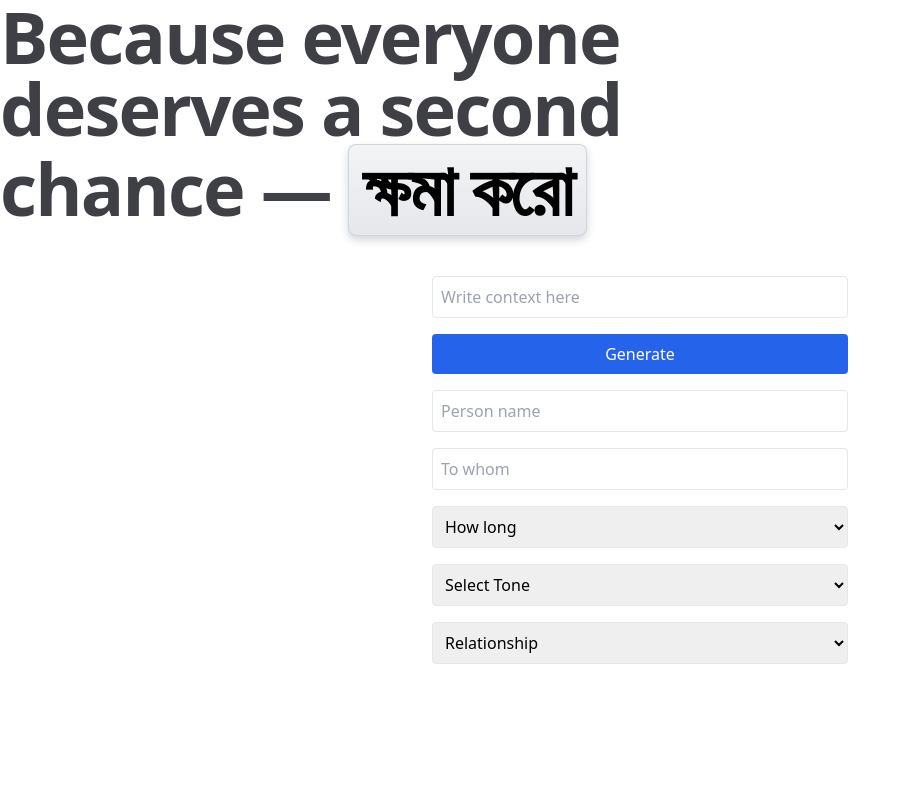
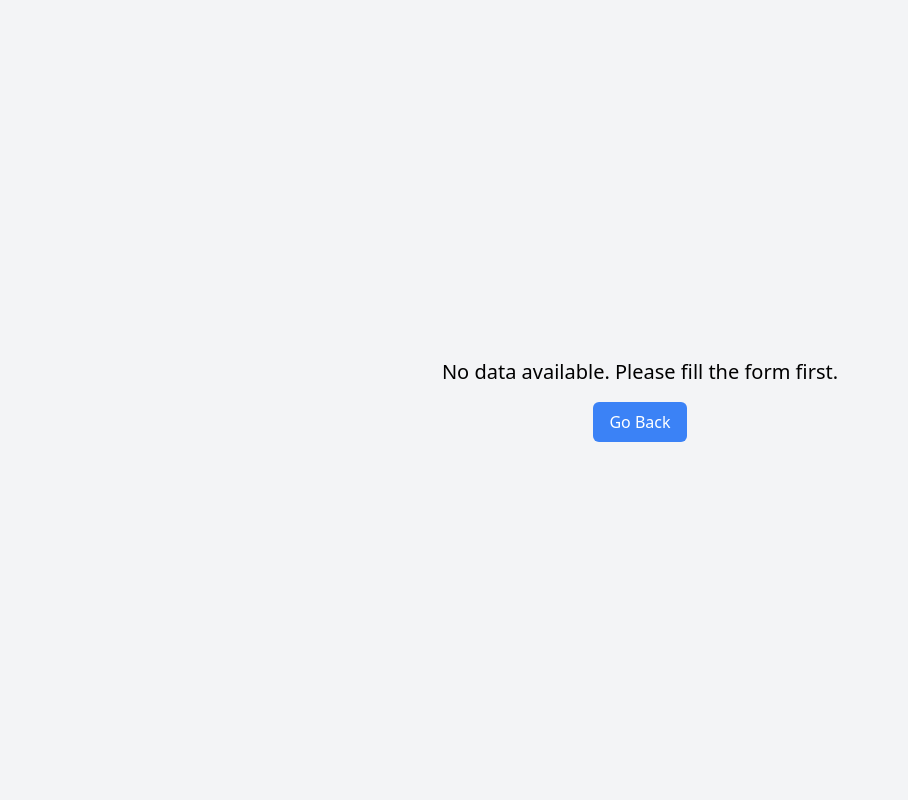
Before and after one commit to creation22/ForgiveMe, a React (Vite) app: page /output in a window 1280 px wide. Shown: the top 800 px of the page, without its empty margins (0-908 px from the left). Built offline with nearby package versions, Linux system fonts and the light colour scheme.

Commit message:
Addition of react router dom

```diff
--- a/package.json
+++ b/package.json
@@ -16,6 +16,7 @@
     "react": "^19.1.0",
     "react-dom": "^19.1.0",
     "react-element-to-jsx-string": "^17.0.1",
+    "react-router-dom": "^7.6.1",
     "sonner": "^2.0.4",
     "tailwind-merge": "^3.3.0"
   },
--- a/src/App.jsx
+++ b/src/App.jsx
@@ -1,18 +1,17 @@
-import { useState } from "react";
-import Frontpage from "./components/Frontpage";
-import GenerateText from "./function/generateText";
+import { BrowserRouter as Router, Routes, Route } from 'react-router-dom'
+import './App.css'
+import Frontpage from './components/Frontpage'
+import OutputPage from './components/OutputPage'
 
 function App() {
-  const [answers, setAnswers] = useState({});
-  const [currentPage , setCurrentPage] = useState('welcome')
-
   return (
-    <>
-
-      <Frontpage setAnswers={setAnswers} />
-      <GenerateText answers={answers} />
-    </>
-  );
+    <Router>
+      <Routes>
+        <Route path="/" element={<Frontpage />} />
+        <Route path="/output" element={<OutputPage />} />
+      </Routes>
+    </Router>
+  )
 }
 
-export default App;
+export default App
--- /dev/null
+++ b/src/components/OutputPage.jsx
@@ -0,0 +1,48 @@
+import React from 'react';
+import { useLocation, useNavigate } from 'react-router-dom';
+import GenerateText from '../function/generateText';
+
+const OutputPage = () => {
+  const location = useLocation();
+  const navigate = useNavigate();
+  const answers = location.state?.answers;
+
+  if (!answers) {
+    return (
+      <div className="min-h-screen flex items-center justify-center bg-gray-100 dark:bg-gray-900">
+        <div className="text-center">
+          <p className="text-xl mb-4">No data available. Please fill the form first.</p>
+          <button
+            onClick={() => navigate('/')}
+            className="px-4 py-2 bg-blue-500 text-white rounded-md hover:bg-blue-600 transition-colors"
+          >
+            Go Back
+          </button>
+        </div>
+      </div>
+    );
+  }
+
+  return (
+    <div className="min-h-screen bg-gray-100 dark:bg-gray-900 p-6">
+      <div className="max-w-3xl mx-auto">
+        <div className="bg-white dark:bg-gray-800 rounded-lg shadow-md p-6">
+          <div className="flex justify-between items-center mb-6">
+            <h1 className="text-2xl font-bold dark:text-white">Generated Apology</h1>
+            <button
+              onClick={() => navigate('/')}
+              className="px-4 py-2 bg-blue-500 text-white rounded-md hover:bg-blue-600 transition-colors"
+            >
+              Go Back
+            </button>
+          </div>
+          <div className="prose dark:prose-invert max-w-none">
+            <GenerateText answers={answers} />
+          </div>
+        </div>
+      </div>
+    </div>
+  );
+};
+
+export default OutputPage;
--- a/src/components/TypeBox.jsx
+++ b/src/components/TypeBox.jsx
@@ -1,6 +1,9 @@
-import React, { useState } from 'react';
+import React from 'react'
+import { useState } from 'react'
+import { useNavigate } from 'react-router-dom'
 
-const TypeBox = ({ setAnswers }) => {
+const TypeBox = () => {
+  const navigate = useNavigate();
   const [context, setContext] = useState("");
   const [person, setPerson] = useState("");
   const [toWhom, setToWhom] = useState("");
@@ -9,39 +12,42 @@ const TypeBox = ({ setAnswers }) => {
   const [relationship, setRelationship] = useState("");
 
   const handleGenerate = () => {
-    const answerObject = {
+    const answers = {
       context,
       person,
       toWhom,
       length,
       tone,
-      relationship,
+      relationship
     };
-    setAnswers(answerObject);
-  };
+    navigate('/output', { state: { answers } });
+  }
 
   return (
-    <div className="p-4 flex flex-col gap-4 max-w-md mx-auto">
+    <div className="max-w-2xl mx-auto p-6 bg-white rounded-lg shadow-md dark:bg-gray-800">
+      <div className="space-y-4">
+        <div className="flex gap-2">
           <input
             type="text"
             value={context}
             onChange={(e) => setContext(e.target.value)}
             placeholder="Write context here"
-        className="border p-2 rounded"
+            className="flex-1 p-2 border rounded-md dark:bg-gray-700 dark:border-gray-600"
           />
           <button
             onClick={handleGenerate}
-        className="bg-blue-600 text-white p-2 rounded hover:bg-blue-700"
+            className="px-4 py-2 bg-blue-500 text-white rounded-md hover:bg-blue-600 transition-colors"
           >
             Generate
           </button>
+        </div>
 
         <input
           type="text"
           placeholder="Person name"
           value={person}
           onChange={(e) => setPerson(e.target.value)}
-        className="border p-2 rounded"
+          className="w-full p-2 border rounded-md dark:bg-gray-700 dark:border-gray-600"
         />
 
         <input
@@ -49,43 +55,40 @@ const TypeBox = ({ setAnswers }) => {
           placeholder="To whom"
           value={toWhom}
           onChange={(e) => setToWhom(e.target.value)}
-        className="border p-2 rounded"
+          className="w-full p-2 border rounded-md dark:bg-gray-700 dark:border-gray-600"
         />
 
         <select
+          name="length"
           value={length}
           onChange={(e) => setLength(e.target.value)}
-        className="border p-2 rounded"
+          className="w-full p-2 border rounded-md dark:bg-gray-700 dark:border-gray-600"
         >
-        <option value="" disabled>
-          How long
-        </option>
+          <option value="" disabled>How long</option>
           <option value="long">Long</option>
           <option value="medium">Medium</option>
           <option value="short">Short</option>
         </select>
 
         <select
+          name="tone"
           value={tone}
           onChange={(e) => setTone(e.target.value)}
-        className="border p-2 rounded"
+          className="w-full p-2 border rounded-md dark:bg-gray-700 dark:border-gray-600"
         >
-        <option value="" disabled>
-          Select Tone
-        </option>
+          <option value="" disabled>Select Tone</option>
           <option value="formal">Formal</option>
           <option value="informal">Informal</option>
           <option value="friendly">Friendly</option>
         </select>
 
         <select
+          name="relationship"
           value={relationship}
           onChange={(e) => setRelationship(e.target.value)}
-        className="border p-2 rounded"
+          className="w-full p-2 border rounded-md dark:bg-gray-700 dark:border-gray-600"
         >
-        <option value="" disabled>
-          Relationship
-        </option>
+          <option value="" disabled>Relationship</option>
           <option value="teacher">Teacher</option>
           <option value="principal">Principal</option>
           <option value="girlfriend">Girlfriend</option>
@@ -93,10 +96,9 @@ const TypeBox = ({ setAnswers }) => {
           <option value="boss">Boss</option>
           <option value="colleague">Colleague</option>
         </select>
+      </div>
+    </div>
+  )
+}
 
-
-    </div>
-  );
-};
-
-export default TypeBox;
+export default TypeBox
```
Also changed, not shown: 1 other file (tests, documents, lock files or other folders). Lines whose indentation alone changed are shown as unchanged.
